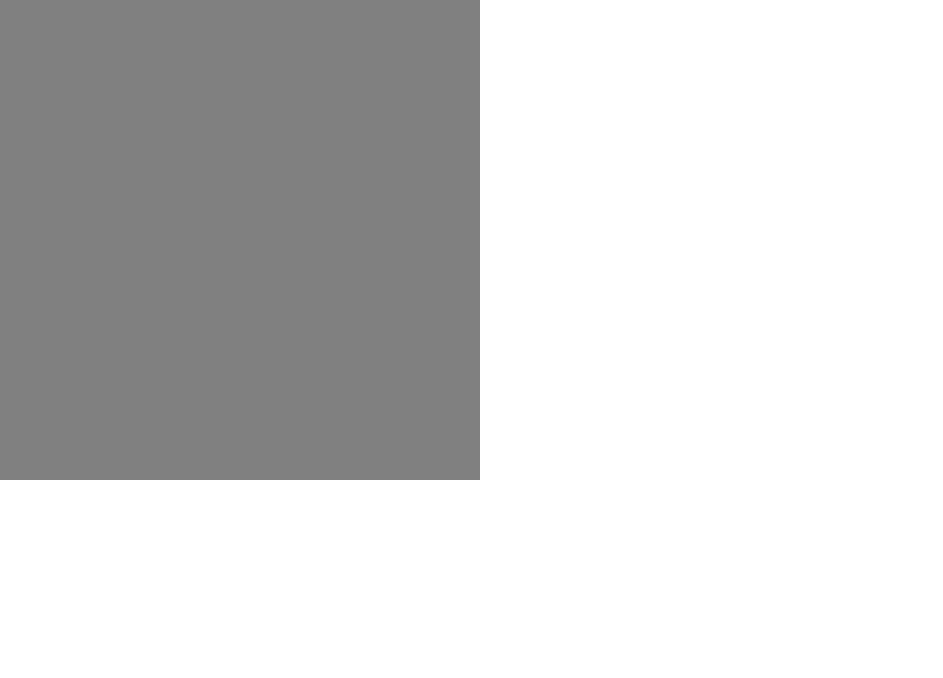
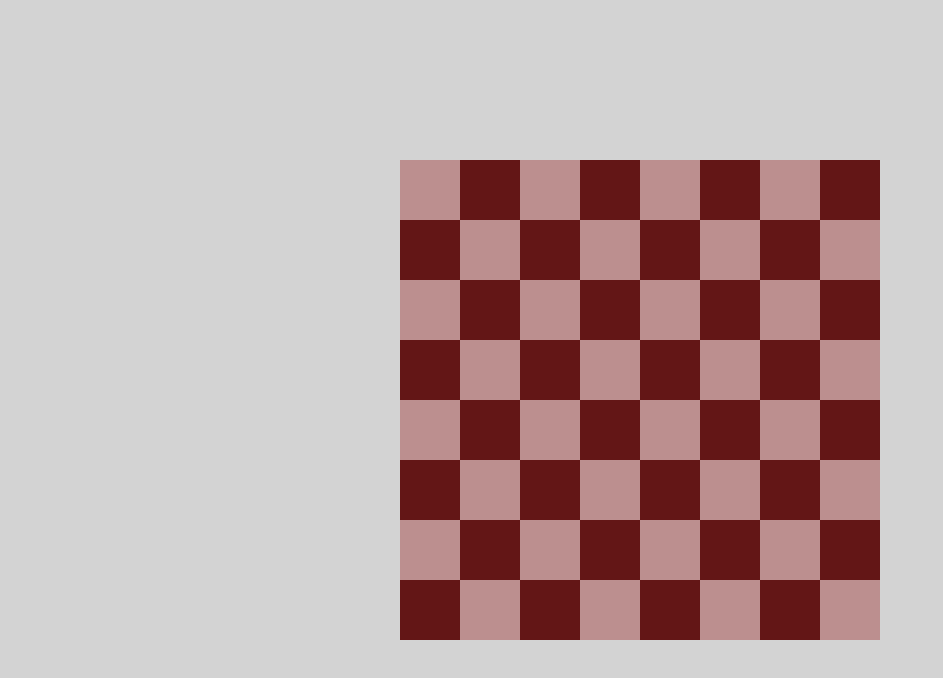
Before and after one commit to caickdias/chess, a React (Create React App) app: page / in a window 1280 px wide. Shown: the top 678 px of the page, without its empty margins (0-943 px from the left). Built offline with nearby package versions, Linux system fonts and the light colour scheme.

Commit message:
created board

```diff
--- a/src/App.css
+++ b/src/App.css
@@ -1,38 +1,3 @@
-.App {
-  text-align: center;
+.container {
+  height: 100vh;
 }
-
-.App-logo {
-  height: 40vmin;
-  pointer-events: none;
-}
-
-@media (prefers-reduced-motion: no-preference) {
-  .App-logo {
-    animation: App-logo-spin infinite 20s linear;
-  }
-}
-
-.App-header {
-  background-color: #282c34;
-  min-height: 100vh;
-  display: flex;
-  flex-direction: column;
-  align-items: center;
-  justify-content: center;
-  font-size: calc(10px + 2vmin);
-  color: white;
-}
-
-.App-link {
-  color: #61dafb;
-}
-
-@keyframes App-logo-spin {
-  from {
-    transform: rotate(0deg);
-  }
-  to {
-    transform: rotate(360deg);
-  }
-}
--- a/src/App.js
+++ b/src/App.js
@@ -16,7 +16,7 @@ function App() {
   ]
 
   return (
-    <div className="App">
+    <div className='container' style={styles.container}>
       {
         board.map(row => (
           <div style={styles.row}>
@@ -31,6 +31,14 @@ function App() {
 }
 
 const styles = {
+  container: {
+    display: 'flex',
+    backgroundColor: 'lightGray',
+    flexDirection: 'column',
+    alignItems: 'center',
+    justifyContent: 'center',
+    alignSelf: 'stretch',
+  },
   row: {
     display: 'flex',
   }
--- a/src/components/Square.js
+++ b/src/components/Square.js
@@ -1,10 +1,13 @@
 import React from 'react'
 
-const Square = (index) => {
+const Square = ({ index }) => {
+    console.log(index)
   return (
-    <div style={index % 2 === 0 ? styles.light : styles.dark}>
+    <button
 
-    </div>
+        style={index % 2 === 0 ? styles.light : styles.dark}
+    >
+    </button>
   )
 }
 
@@ -12,14 +15,14 @@ const styles = {
     dark: {
         width: 60,
         height: 60,
-        backgroundColor: 'gray',
-        borderWidth: 1,
+        backgroundColor: '#631616',
+        borderWidth: 0,
     },
     light: {
         width: 60,
         height: 60,
-        backgroundColor: 'white',
-        borderWidth: 1,
+        backgroundColor: '#bc8f8f',
+        borderWidth: 0,
     },
 
 }
```
